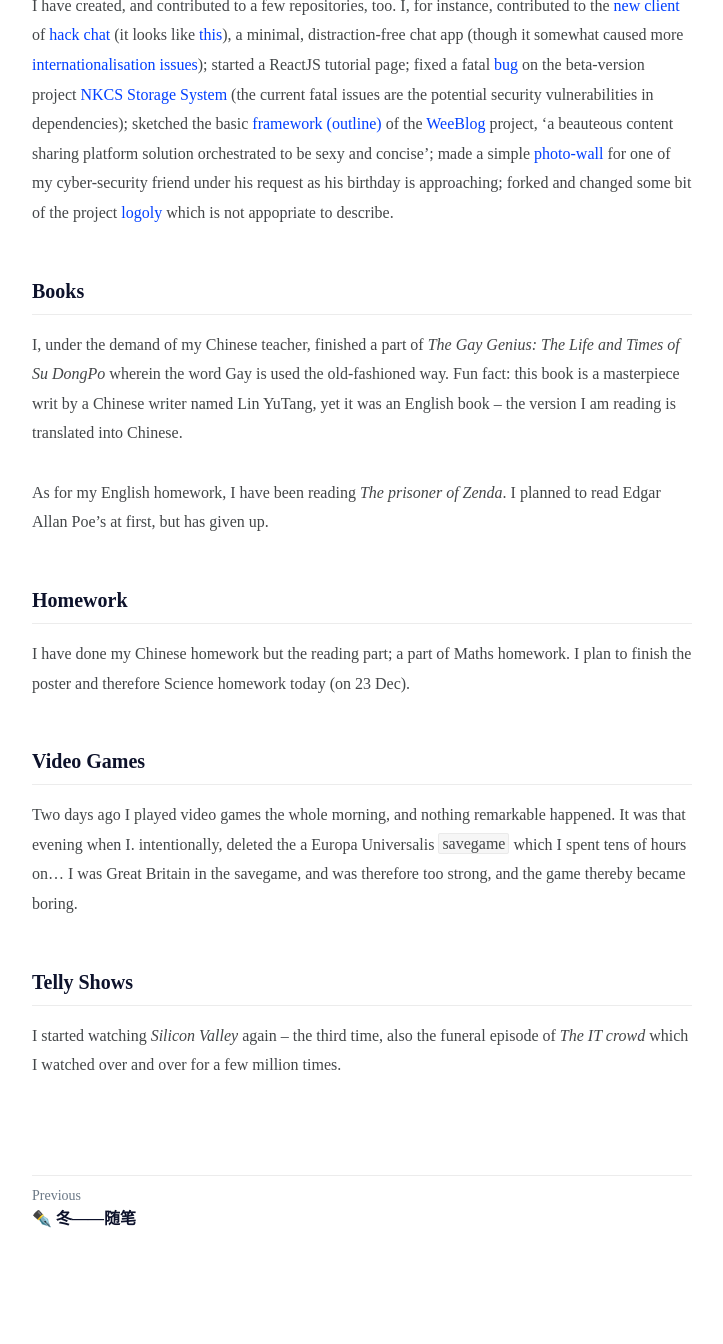
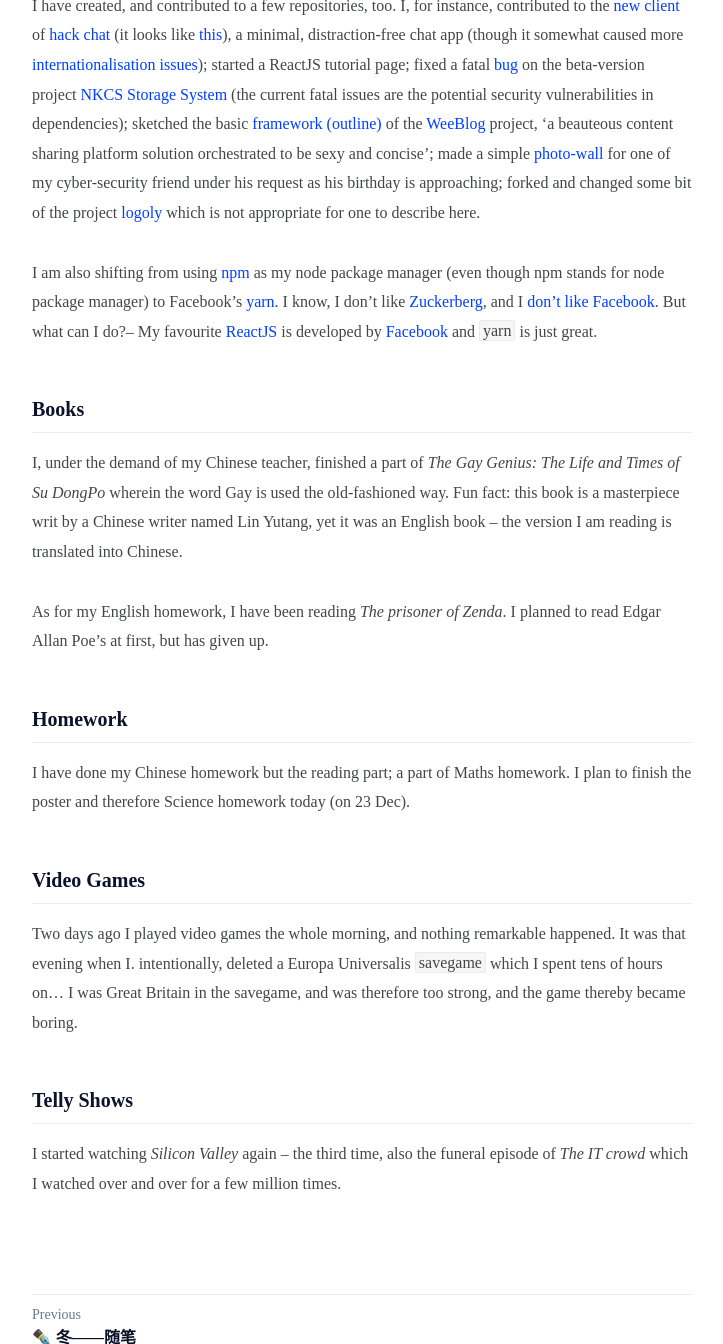
Before and after one commit to KnowsCount/blog, a Jekyll site: the page built from _posts/2020-12-23-2020-christmas-journal-1.md, in a window 1280 px wide and 1400 px high, scrolled down 887 px, cut to the strip 56-1400 px from the top of the window. Shown: the whole strip, without its empty margins (278-1001 px from the left). Built offline with Jekyll 4.4.1, drawn with Linux system fonts in a browser that asks for light colours; some of the changed text lies outside the part shown.

```diff
--- a/Gemfile
+++ b/Gemfile
@@ -23,6 +23,7 @@ group :jekyll_plugins do
   gem 'jekyll-compose', '~> 0.12.0'
   gem 'jekyll-postfiles', '~> 3.1'
   gem 'jekyll-admin'
+  gem 'jekyll-analytics'
 end
 
 # Windows does not include zoneinfo files, so bundle the tzinfo-data gem
--- a/_config.yml
+++ b/_config.yml
@@ -22,7 +22,7 @@ author:
     avatar: https://knowscount-1304485449.cos.ap-shanghai.myqcloud.com/img/12.png # change with your own avatar
 
 # URL settings
-url: "https://blog.knowscount.vercel.app" #
+url: 'https://blog.knowscount.cc' #
 baseurl:
 permalink: /:title/
 google_analytics: # leave it blank if not wish
@@ -42,7 +42,7 @@ kramdown:
 # Default front matter
 defaults:
     - scope:
-          path: ""
+          path: ''
       values:
           layout: post
           comments: false
@@ -89,6 +89,12 @@ plugins:
     - jekyll-feed
     - jekyll-sitemap
     - jekyll-postfiles
+    - jekyll-analytics
 
 jekyll_admin:
-    homepage: "pages"
+    homepage: 'pages'
+
+jekyll_analytics:
+    GoogleAnalytics: # Add, if you want to track with Google Analytics
+        id: G-D56H8TP70W # Required - replace with your tracking id
+        anonymizeIp: false # Optional - Default: false - set to true for anonymized tracking
--- a/_posts/2020-12-23-2020-christmas-journal-1.md
+++ b/_posts/2020-12-23-2020-christmas-journal-1.md
@@ -1,5 +1,5 @@
 ---
-title: 2020 Christmas Journal 1
+title: 🎄 2020 Christmas Journal 1
 ---
 
 I’ve done a few things this week and shall hereby record them.
@@ -12,11 +12,13 @@ I also kept making contributions to GitHub over the past … well, more than a m
 
 ![](https://knowscount-1304485449.cos.ap-shanghai.myqcloud.com/img/contributions.png)
 
-I have created, and contributed to a few repositories, too. I, for instance, contributed to the [new client](https://github.com/hack-chat/hackchat-client) of [hack chat](https://hack.chat) (it looks like [this](https://beta.hack.chat)), a minimal, distraction-free chat app (though it somewhat caused more [internationalisation issues](https://github.com/hack-chat/hackchat-client/issues/30)); started a ReactJS tutorial page; fixed a fatal [bug](https://github.com/KnowsCount/nkcsStorage/issues/1) on the beta-version project [NKCS Storage System](https://github.com/KnowsCount/nkcsStorage) (the current fatal issues are the potential security vulnerabilities in dependencies); sketched the basic [framework (outline)](https://github.com/KnowsCount/WeeBlog) of the [WeeBlog](https://weeblog.knowscount.vercel.app/) project, 'a beauteous content sharing platform solution orchestrated to be sexy and concise'; made a simple [photo-wall](https://github.com/KnowsCount/yuanyuan) for one of my cyber-security friend under his request as his birthday is approaching; forked and changed some bit of the project [logoly](https://github.com/KnowsCount/logoly) which is not appopriate to describe.
+I have created, and contributed to a few repositories, too. I, for instance, contributed to the [new client](https://github.com/hack-chat/hackchat-client) of [hack chat](https://hack.chat) (it looks like [this](https://beta.hack.chat)), a minimal, distraction-free chat app (though it somewhat caused more [internationalisation issues](https://github.com/hack-chat/hackchat-client/issues/30)); started a ReactJS tutorial page; fixed a fatal [bug](https://github.com/KnowsCount/nkcsStorage/issues/1) on the beta-version project [NKCS Storage System](https://github.com/KnowsCount/nkcsStorage) (the current fatal issues are the potential security vulnerabilities in dependencies); sketched the basic [framework (outline)](https://github.com/KnowsCount/WeeBlog) of the [WeeBlog](https://weeblog.knowscount.vercel.app/) project, 'a beauteous content sharing platform solution orchestrated to be sexy and concise'; made a simple [photo-wall](https://github.com/KnowsCount/yuanyuan) for one of my cyber-security friend under his request as his birthday is approaching; forked and changed some bit of the project [logoly](https://github.com/KnowsCount/logoly) which is not appropriate for one to describe here.
+
+I am also shifting from using [npm](https://www.npmjs.com) as my node package manager (even though npm stands for node package manager) to Facebook's [yarn](https://yarnpkg.com). I know, I don't like [Zuckerberg](https://www.quora.com/Why-is-Mark-Zuckerberg-so-hated), and I [don't like Facebook](https://www.quora.com/Why-do-some-people-not-like-to-use-Facebook). But what can I do?– My favourite [ReactJS](https://reactjs.org) is developed by [Facebook](https://www.facebook.com/react) and `yarn` is just great.
 
 ### Books
 
-I, under the demand of my Chinese teacher, finished a part of _The Gay Genius: The Life and Times of Su DongPo_ wherein the word Gay is used the old-fashioned way. Fun fact: this book is a masterpiece writ by a Chinese writer named Lin YuTang, yet it was an English book – the version I am reading is translated into Chinese.
+I, under the demand of my Chinese teacher, finished a part of _The Gay Genius: The Life and Times of Su DongPo_ wherein the word Gay is used the old-fashioned way. Fun fact: this book is a masterpiece writ by a Chinese writer named Lin Yutang, yet it was an English book – the version I am reading is translated into Chinese.
 
 As for my English homework, I have been reading _The prisoner of Zenda_. I planned to read Edgar Allan Poe's at first, but has given up.
 
@@ -26,7 +28,7 @@ I have done my Chinese homework but the reading part; a part of Maths homework.
 
 ### Video Games
 
-Two days ago I played video games the whole morning, and nothing remarkable happened. It was that evening when I. intentionally, deleted the a Europa Universalis `savegame` which I spent tens of hours on... I was Great Britain in the savegame, and was therefore too strong, and the game thereby became boring.
+Two days ago I played video games the whole morning, and nothing remarkable happened. It was that evening when I. intentionally, deleted a Europa Universalis `savegame` which I spent tens of hours on... I was Great Britain in the savegame, and was therefore too strong, and the game thereby became boring.
 
 ### Telly Shows
 
```
